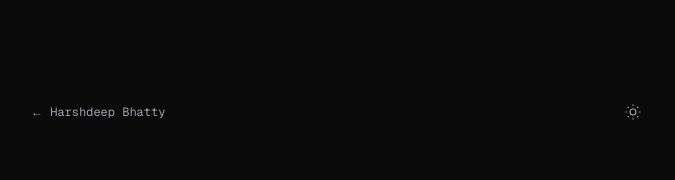
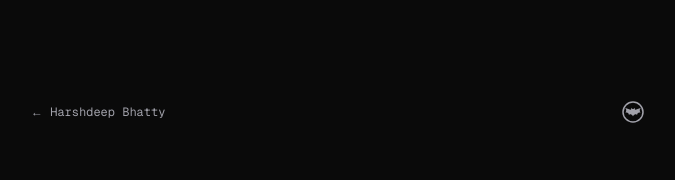
Before and after one commit to hbhatty/Portfolio, a Next.js app: page /blog in a window 1280 px wide. Shown: the top 180 px of the page, without its empty margins (297-972 px from the left). Built offline with nearby package versions, Linux system fonts and the light colour scheme.

Commit message:
Use bat emblem for theme toggle

```diff
--- a/app/components/ThemeToggle.tsx
+++ b/app/components/ThemeToggle.tsx
@@ -112,8 +112,7 @@ export default function ThemeToggle() {
   const label = `Switch to ${light ? "dark" : "light"} theme`;
   return (
     <button type="button" className="theme-toggle" aria-label={label} title={label} aria-disabled={busy} onClick={(event) => toggleTheme(event.currentTarget)}>
-      <svg className="theme-sun" width="18" height="18" viewBox="0 0 24 24" fill="none" stroke="currentColor" strokeWidth="1.5" aria-hidden="true"><circle cx="12" cy="12" r="4" /><path d="M12 2v2m0 16v2M2 12h2m16 0h2M5 5l1.5 1.5m11 11L19 19M5 19l1.5-1.5m11-11L19 5" /></svg>
-      <svg className="theme-moon" width="18" height="18" viewBox="0 0 24 24" fill="none" stroke="currentColor" strokeWidth="1.5" aria-hidden="true"><path d="M20 15.5A8.5 8.5 0 0 1 8.5 4a8.5 8.5 0 1 0 11.5 11.5Z" /></svg>
+      <svg className="theme-bat" width="24" height="24" viewBox="0 0 24 24" fill="none" aria-hidden="true"><circle cx="12" cy="12" r="10" stroke="currentColor" strokeWidth="1.5" /><path d="M12 16.35 C10.61 14.05 9.08 13.91 7.83 14.75 C7.97 13.15 6.57 11.97 4.49 12.52 C5.74 10.85 5.39 9.04 4 7.65 C6.78 8.62 8.24 9.46 9.98 9.67 L10.54 7.72 L11.44 9.04 L12.56 9.04 L13.46 7.72 L14.02 9.67 C15.76 9.46 17.22 8.62 20 7.65 C18.61 9.04 18.26 10.85 19.51 12.52 C17.43 11.97 16.03 13.15 16.17 14.75 C14.92 13.91 13.39 14.05 12 16.35 Z" fill="currentColor" /></svg>
     </button>
   );
 }
--- a/app/globals.css
+++ b/app/globals.css
@@ -97,8 +97,9 @@ body {
 .theme-toggle:hover { background: var(--surface); color: var(--heading); }
 .theme-toggle:focus-visible { outline: 2px solid var(--muted); outline-offset: 3px; }
 .theme-toggle[aria-disabled="true"] { cursor: progress; }
-.theme-moon, [data-theme="light"] .theme-sun { display: none; }
-[data-theme="light"] .theme-moon { display: block; }
+.theme-bat { transition: color 0.2s ease, filter 0.2s ease; }
+.theme-toggle:hover .theme-bat { color: #fbbf24; filter: drop-shadow(0 0 6px rgba(251, 191, 36, 0.45)); }
+[data-theme="light"] .theme-toggle:hover .theme-bat { color: #b45309; filter: drop-shadow(0 0 5px rgba(180, 83, 9, 0.35)); }
 .theme-transition::view-transition-old(root),
 .theme-transition::view-transition-new(root) { animation: none; mix-blend-mode: normal; }
 .theme-transition::view-transition-group(root) { animation: none; }
```
Also changed, not shown: 1 other file (tests, documents, lock files or other folders).
